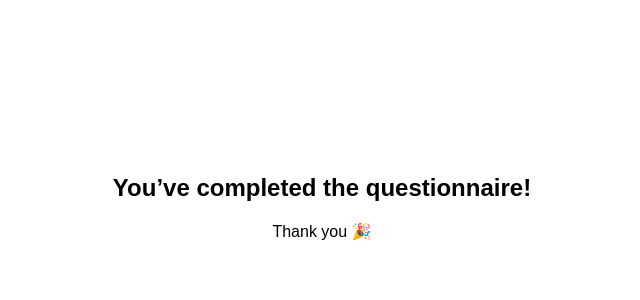
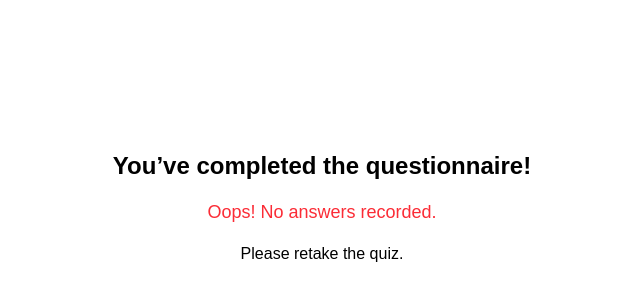
Before and after one commit to esther-pui/personality-malaysian-type-drink, a Next.js app: page /completed in a window 1280 px wide. Shown: the part 192-492 px from the top of the page, without its empty margins (318-958 px from the left). Built offline with nearby package versions, Linux system fonts and the light colour scheme.

Commit message:
based answer with personality result

```diff
--- a/src/app/completed/page.js
+++ b/src/app/completed/page.js
@@ -1,8 +1,37 @@
+"use client";
+import { useAnswer } from "@/app/context/AnswerContext";
+
 export default function CompletedPage() {
+  const { answers } = useAnswer();
+
+  if (answers.length === 0) {
+    return (
+      <div className="min-h-screen w-[600px] mx-auto bg-white text-black flex flex-col justify-center items-center p-8 text-center">
+        <h1 className="text-2xl font-bold mb-4">You’ve completed the questionnaire!</h1>
+        <p className="text-lg text-red-500">Oops! No answers recorded.</p>
+        <p className="mt-4">Please retake the quiz.</p>
+      </div>
+    );
+  }
+
+  const frequencyMap = answers.reduce((acc, answer) => {
+    acc[answer] = (acc[answer] || 0) + 1;
+    return acc;
+  }, {});
+
+  const topEntry = Object.entries(frequencyMap).reduce((a, b) =>
+    a[1] >= b[1] ? a : b
+  );
+
+  const topAnswer = topEntry[0];
   return (
     <div className="min-h-screen w-[600px] mx-auto bg-white text-black flex flex-col justify-center items-center p-8 text-center">
-      <h1 className="text-2xl font-bold">You’ve completed the questionnaire!</h1>
-      <p className="mt-4">Thank you 🎉</p>
+      <h1 className="text-2xl font-bold mb-4">You’ve completed the questionnaire!</h1>
+      <p className="text-lg">🎉 Thank you for participating!</p>
+      <p className="mt-6 text-xl">
+        Based on your answers, you are most like:{" "}
+        <span className="font-bold">{topAnswer}</span>
+      </p>
     </div>
   );
 }
--- /dev/null
+++ b/src/app/context/AnswerContext.js
@@ -0,0 +1,22 @@
+"use client";
+import { createContext, useContext, useState } from "react";
+
+const AnswerContext = createContext();
+
+export function AnswerProvider({ children }) {
+  const [answers, setAnswers] = useState([]);
+
+  const addAnswer = (answer) => {
+    setAnswers((prev) => [...prev, answer]);
+  };
+
+  return (
+    <AnswerContext.Provider value={{ answers, addAnswer }}>
+      {children}
+    </AnswerContext.Provider>
+  );
+}
+
+export function useAnswer() {
+  return useContext(AnswerContext);
+}
--- a/src/app/layout.js
+++ b/src/app/layout.js
@@ -1,28 +1,11 @@
-import { Geist, Geist_Mono } from "next/font/google";
 import "./globals.css";
-
-const geistSans = Geist({
-  variable: "--font-geist-sans",
-  subsets: ["latin"],
-});
-
-const geistMono = Geist_Mono({
-  variable: "--font-geist-mono",
-  subsets: ["latin"],
-});
-
-export const metadata = {
-  title: "Create Next App",
-  description: "Generated by create next app",
-};
+import { AnswerProvider } from "./context/AnswerContext";
 
 export default function RootLayout({ children }) {
   return (
     <html lang="en">
-      <body
-        className={`${geistSans.variable} ${geistMono.variable} antialiased`}
-      >
-        {children}
+      <body>
+        <AnswerProvider>{children}</AnswerProvider>
       </body>
     </html>
   );
--- a/src/app/question/[id]/page.js
+++ b/src/app/question/[id]/page.js
@@ -1,5 +1,7 @@
 "use client";
 import { useRouter } from "next/navigation";
+import { useAnswer } from "@/app/context/AnswerContext";
+import { use } from "react";
 
 const questions = [
   {
@@ -26,12 +28,16 @@ const questions = [
 
 export default function QuestionPage({ params }) {
     const router = useRouter();
-    const id = parseInt(params.id);
-    const question = questions[id - 1];
+    const { addAnswer } = useAnswer();
+    const { id } = use(params);
+    const questionId = parseInt(id);
+    const question = questions[questionId - 1];
 
-    const handleClick = () => {
-        if (id < questions.length) {
-            router.push(`/question/${id + 1}`);
+    const handleClick = (option) => {
+      // save answer
+      addAnswer(option);
+      if (questionId < questions.length) {
+        router.push(`/question/${questionId + 1}`);
       } else {
         router.push("/completed");
       }
@@ -47,7 +53,7 @@ export default function QuestionPage({ params }) {
           <button
             key={index}
             className="bg-black text-white py-2 rounded-lg"
-                    onClick={handleClick}
+            onClick={() => handleClick(option)}
           >
             {option}
           </button>
```
Lines whose indentation alone changed are shown as unchanged.
